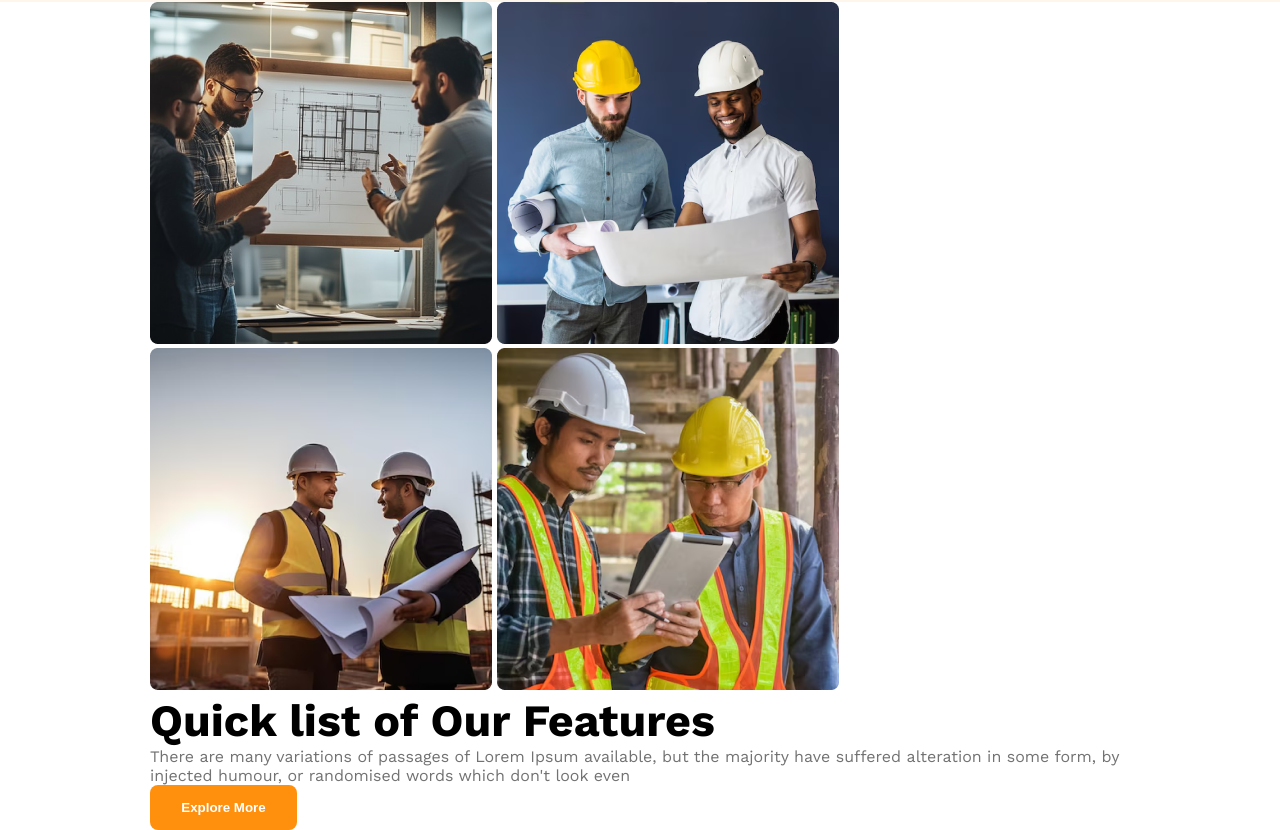
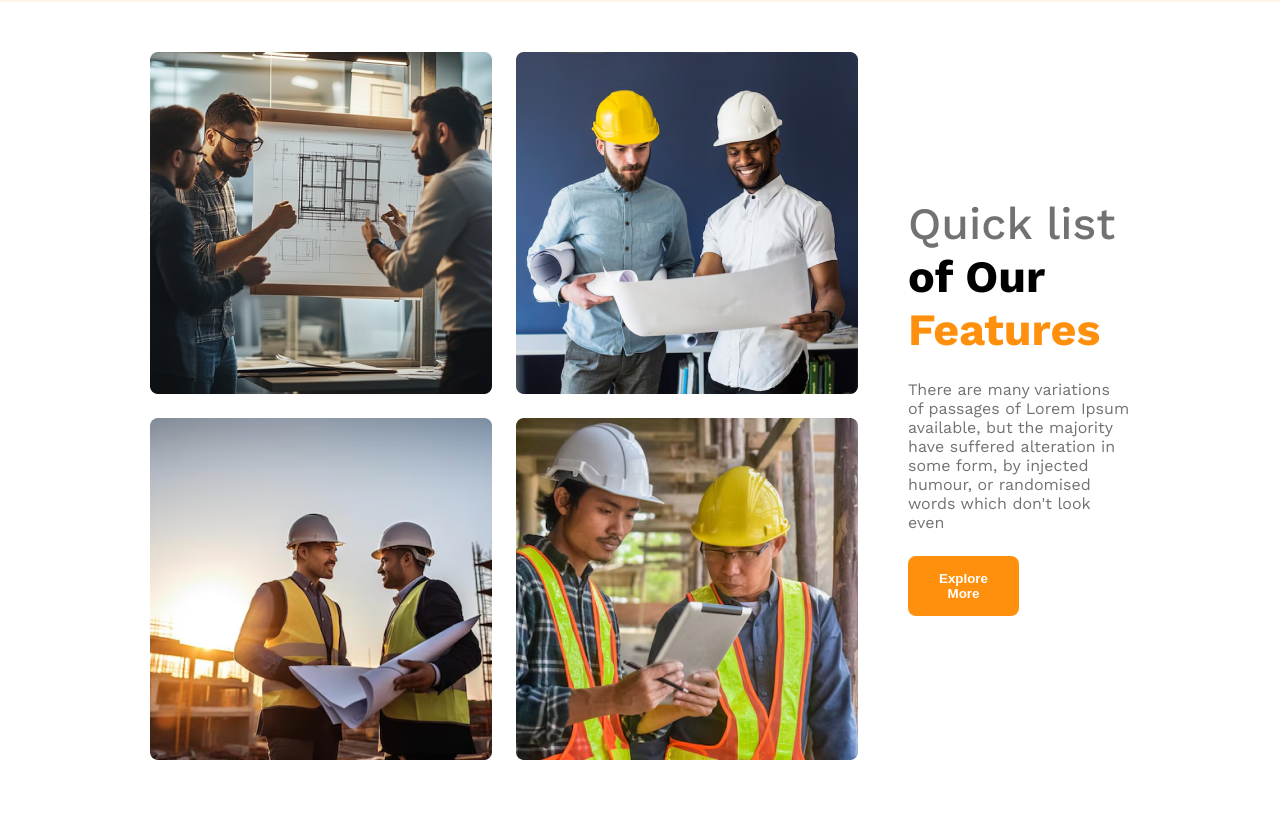
Before and after one commit to Jobaieer/CSE-3532-C223060R, a plain HTML site: page bd-architects/index.html in a window 1280 px wide. Shown: the part 731-1561 px from the top of the page. Drawn offline with nearby package versions, Linux system fonts and the light colour scheme.

Commit message:
added style on team section in main container

```diff
--- a/bd-architects/assets/css/style.css
+++ b/bd-architects/assets/css/style.css
@@ -48,12 +48,15 @@ body {
   color: var(--primary-color);
 }
 
+/* Header Container */
+
 #header-container {
   background-color: var(--bg-color);
 
   padding-top: 50px;
 }
 
+/* Navbar Section Start */
 #nav-section {
   display: flex;
   justify-content: space-between;
@@ -81,6 +84,9 @@ a {
 a:hover {
   color: var(--primary-color);
 }
+/* Navbar Section End */
+
+/* Hero Section Start */
 
 #hero-section {
   padding-top: 50px;
@@ -108,3 +114,46 @@ a:hover {
   text-align: center;
   gap: 20px;
 }
+
+.hero-down img {
+  width: 100%;
+}
+
+/* Hero Section End */
+/* Header Container End*/
+
+/* Main Container */
+/*Team Section Start */
+
+#team-section {
+  padding-top: 50px;
+  padding-bottom: 50px;
+  display: flex;
+  align-items: center;
+  gap: 50px;
+}
+
+.team-left {
+  display: grid;
+  grid-template-columns: repeat(2, 1fr);
+  gap: 24px;
+}
+
+.team-right {
+  display: flex;
+  flex-direction: column;
+  gap: 24px;
+}
+
+.team-right button {
+  width: 50%;
+}
+
+.color-gray {
+  font-weight: 500;
+  color: var(--bark-color-03);
+}
+
+.color-primary {
+  color: var(--primary-color);
+}
```
